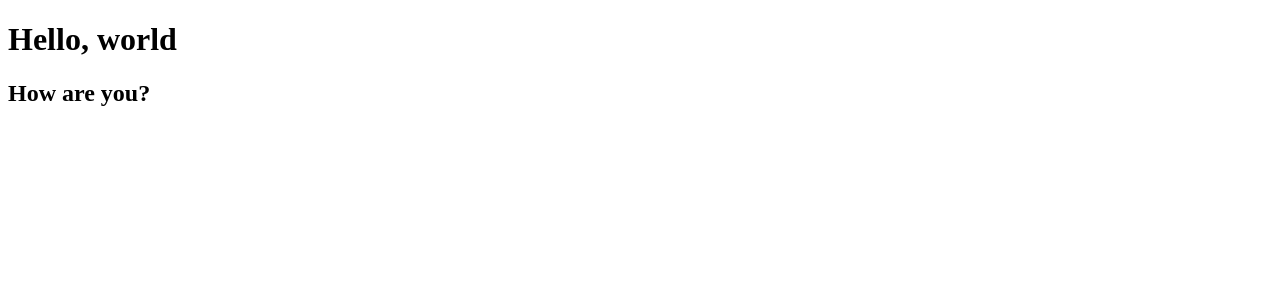
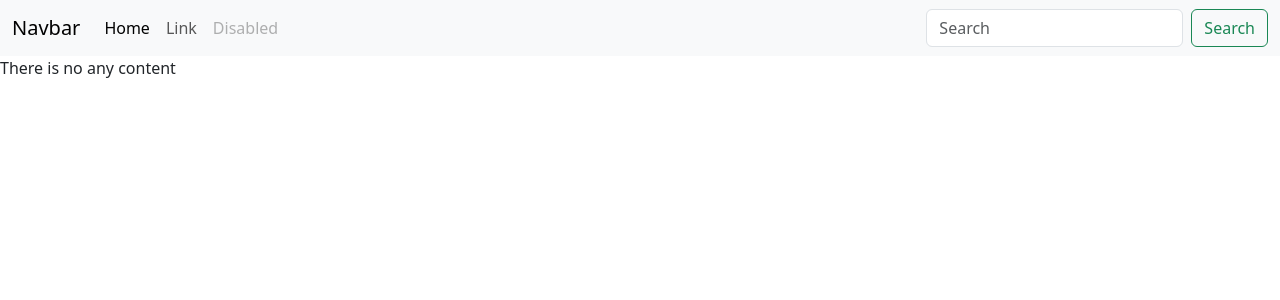
Before and after one commit to ainurkamal/blog_django, a Django app: page /blog/ in a window 1280 px wide. Shown: the top 300 px of the page. Run offline with Django 4.2, Linux system fonts and the light colour scheme.

Commit message:
Add navbar
* Created blog/base_blog.py
* Moved index.html's to base_blog.html
* index.html now extends base_blog.html
* Added to blog/views.posts_list testing list of words

```diff
--- /dev/null
+++ b/blog/templates/blog/base_blog.html
@@ -0,0 +1,55 @@
+<!doctype html>
+<html lang="en">
+
+<head>
+    <meta charset="utf-8">
+    <meta name="viewport" content="width=device-width, initial-scale=1">
+    <title>
+        {% block title %}
+            Block engine
+        {% endblock %}
+    </title>
+    <link href="https://cdn.jsdelivr.net/npm/bootstrap@5.3.0-alpha1/dist/css/bootstrap.min.css" rel="stylesheet"
+        integrity="sha384-GLhlTQ8iRABdZLl6O3oVMWSktQOp6b7In1Zl3/Jr59b6EGGoI1aFkw7cmDA6j6gD" crossorigin="anonymous">
+</head>
+
+<body>
+    <script src="https://cdn.jsdelivr.net/npm/bootstrap@5.3.0-alpha1/dist/js/bootstrap.bundle.min.js"
+        integrity="sha384-w76AqPfDkMBDXo30jS1Sgez6pr3x5MlQ1ZAGC+nuZB+EYdgRZgiwxhTBTkF7CXvN"
+        crossorigin="anonymous"></script>
+
+    <nav class="navbar navbar-expand-lg bg-body-tertiary">
+        <div class="container-fluid">
+            <a class="navbar-brand" href="#">Navbar</a>
+            <button class="navbar-toggler" type="button" data-bs-toggle="collapse"
+                data-bs-target="#navbarSupportedContent" aria-controls="navbarSupportedContent" aria-expanded="false"
+                aria-label="Toggle navigation">
+                <span class="navbar-toggler-icon"></span>
+            </button>
+            <div class="collapse navbar-collapse" id="navbarSupportedContent">
+                <ul class="navbar-nav me-auto mb-2 mb-lg-0">
+                    <li class="nav-item">
+                        <a class="nav-link active" aria-current="page" href="#">Home</a>
+                    </li>
+                    <li class="nav-item">
+                        <a class="nav-link" href="#">Link</a>
+                    </li>
+                    <li class="nav-item">
+                        <a class="nav-link disabled">Disabled</a>
+                    </li>
+                </ul>
+                <form class="d-flex" role="search">
+                    <input class="form-control me-2" type="search" placeholder="Search" aria-label="Search">
+                    <button class="btn btn-outline-success" type="submit">Search</button>
+                </form>
+            </div>
+        </div>
+    </nav>
+
+    {% block content %}
+        There is no any content
+    {% endblock %}
+
+</body>
+
+</html>
--- a/blog/templates/blog/index.html
+++ b/blog/templates/blog/index.html
@@ -1,17 +1,7 @@
-<!DOCTYPE html>
-<html lang="en">
+{% extends 'blog/base_blog.html' %}
 
-<head>
-    <meta charset="UTF-8">
-    <meta http-equiv="X-UA-Compatible" content="IE=edge">
-    <meta name="viewport" content="width=device-width, initial-scale=1.0">
-    <title>Index page</title>
-</head>
-
-<body>
-    <h1>Hello, world</h1>
-    <h2>How are you?</h2>
-
-</body>
-
-</html>
+{% for name in names %}
+<p>
+    {{ name }}
+</p>
+{% endfor %}
--- a/blog/views.py
+++ b/blog/views.py
@@ -2,4 +2,5 @@ from django.shortcuts import render
 
 
 def posts_list(request):
-    return render(request, 'blog/index.html')
+    n = ['Ainur', 'Julia', 'Gulshat', 'Roman']
+    return render(request, 'blog/index.html', context={'names': n})
```
